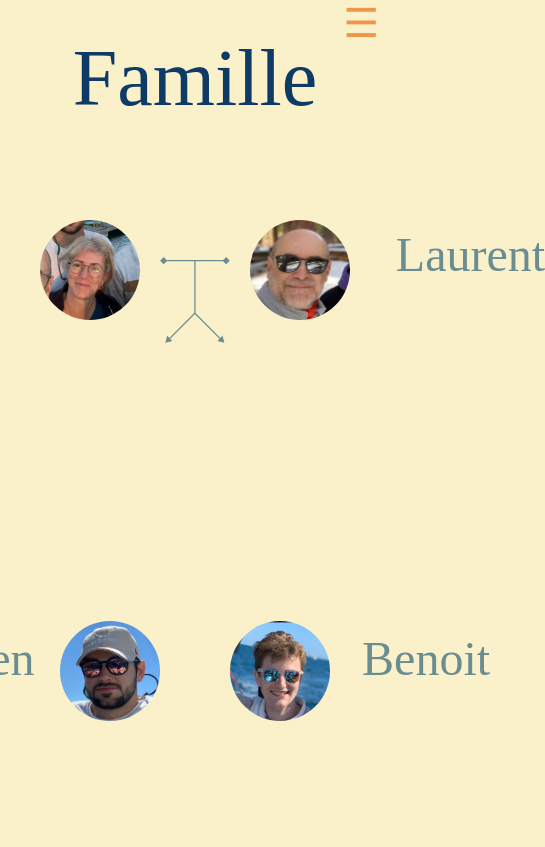
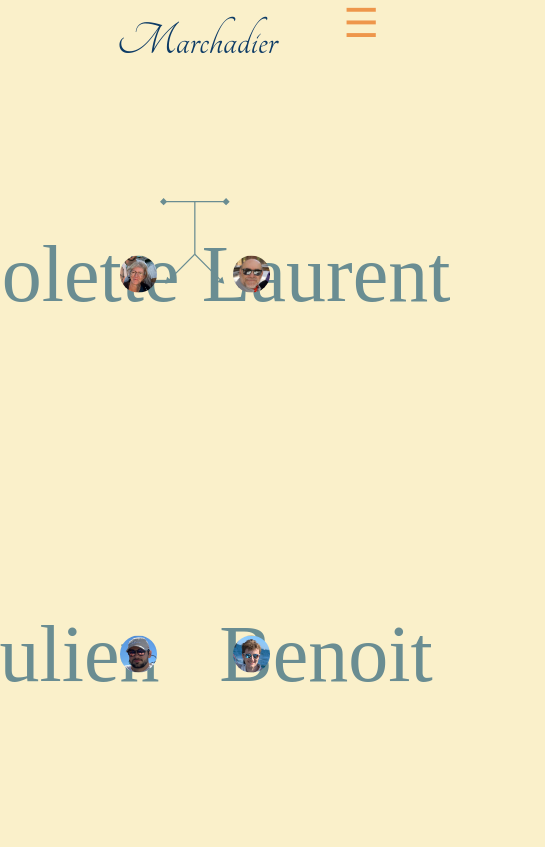
Before and after one commit to bebe0106/bebe0106.github.io, a plain HTML site: page nav/famille.html in a window 390 px wide. Shown: the whole page, 545 px wide, since content can reach past the window. Drawn offline with Linux system fonts and the light colour scheme; a web font is replaced by a local one.

Commit message:
add family description

```diff
--- a/css/famille.css
+++ b/css/famille.css
@@ -8,35 +8,26 @@ html {
     background-color: #FAF0CA;
 }
 
-.container {
+section {
     height: 100vh;
-    top: 10%;
 }
 
-.titre {
-    position: absolute;
-    top: 5%;
-    left: 50%;
-    transform: translate(-50%, -10%);
-    color: #0D3B66;
-    font-size: 500%;
-    font-family: 'Kurale', serif;
-    text-decoration: none;
+.container {
+    min-height: 90vh;
+    text-align: center;
 }
 
 .shemas {
     position: absolute;
-    top: 20%;
-    left: 50%;
-    transform: translate(-50%);
     width: 100%;
-    height: 70vh;
+    height: 90vh;
 }
 
 .lines {
     position: absolute;
     width: 100%;
     top: 15%;
+    transform: translate(-50%);
 }
 
 .colette {
@@ -101,220 +92,185 @@ html {
 
 /* Photo */
 
-.papa_img {
+.colette_img {
     position: absolute;
-    top: calc(30% - 37px);
-    right: calc(100% - 120px);
+    top: 50%;
+    right: 2%;
+    transform: translate(0,-50%);
     border-radius: 50%;
-    width: 100px;
-    height: 100px;
+    width: 23%;
     transition: 0.5s;
     z-index: 1;
 }
 
-.maman_img {
+.julien_img {
     position: absolute;
-    top: calc(30% - 37px);
-    left: calc(100% - 120px);
+    top: 50%;
+    right: 2%;
+    transform: translate(0,-50%);
     border-radius: 50%;
-    width: 100px;
-    height: 100px;
+    width: 23%;
+    transition: 0.5s;
+    z-index: 1;
+}
+
+.laurent_img {
+    position: absolute;
+    top: 50%;
+    left: 2%;
+    transform: translate(0,-50%);
+    border-radius: 50%;
+    width: 23%;
     transition: 0.5s;
     z-index: 1;
 }
 
 .benoit_img {
     position: absolute;
-    top: calc(70% - 50px);
-    right: calc(100% - 100px);
+    top: 50%;
+    left: 2%;
+    transform: translate(0,-50%);
     border-radius: 50%;
-    width: 100px;
-    height: 100px;
+    width: 23%;
     transition: 0.5s;
     z-index: 1;
 }
 
-.julien_img {
+/* Noms */
+
+.nom {
     position: absolute;
-    top: calc(70% - 50px);
-    left: calc(100% - 100px);
-    border-radius: 50%;
-    width: 100px;
-    height: 100px;
-    transition: 0.5s;
-    z-index: 1;
+    color: #6A8D92;
+    font-size: 500%;
+    font-family: 'Kurale', serif;
+    text-decoration: none;
+    transition: ease 0.5s;
+    transform: translate(-50%,-50%);
 }
 
-
-/* Noms */
-
-.nom#noml1 {
-    position: absolute;
-    color: #6A8D92;
-    font-size: 300%;
-    font-family: 'Kurale', serif;
-    text-decoration: none;
-    top: calc(30% - 30px);
-    left: calc(100% - 300px);
-    transition: ease 0.5s;
+.nom#nom_colette {
+    top: 50%;
+    left: 40%;
 }
 
-.nom#noml2 {
-    position: absolute;
-    color: #6A8D92;
-    font-size: 300%;
-    font-family: 'Kurale', serif;
-    text-decoration: none;
-    top: calc(70% - 40px);
-    left: calc(100% - 240px);
-    transition: ease 0.5s;
+.nom#nom_julien {
+    top: 50%;
+    left: 40%;
 }
 
-.nom#nomr1 {
-    position: absolute;
-    color: #6A8D92;
-    font-size: 300%;
-    font-family: 'Kurale', serif;
-    text-decoration: none;
-    top: calc(30% - 30px);
-    right: calc(100% - 315px);
-    transition: ease 0.5s;
+.nom#nom_laurent {
+    top: 50%;
+    right: 40%;
+    transform: translate(50%,-50%);
 }
 
-.nom#nomr2 {
-    position: absolute;
-    color: #6A8D92;
-    font-size: 300%;
-    font-family: 'Kurale', serif;
-    text-decoration: none;
-    top: calc(70% - 40px);
-    right: calc(100% - 260px);
-    transition: ease 0.5s;
+.nom#nom_benoit {
+    top: 50%;
+    right: 40%;
+    transform: translate(50%,-50%);
 }
 
 
 /* Texts */
 
-.text#textl1 {
+.text {
     position: absolute;
     font-family: 'Kurale', serif;
     color: #0D3B66;
     text-align: center;
     opacity: 0;
-    width: calc(100% - 250px);
-    left: 9%;
-    top: calc(50% - 30px);
     transition: 0.5s;
+    top: 50%;
+    width: 60%;
 }
 
-.text#textl2 {
-    position: absolute;
-    font-family: 'Kurale', serif;
-    color: #0D3B66;
-    text-align: center;
-    opacity: 0;
-    width: calc(100% - 250px);
-    left: 9%;
-    top: calc(70% - 30px);
-    transition: 0.5s;
+.text#text_colette {
+    width: 60%;
+    left: 5%;
 }
 
-.text#textr1 {
-    position: absolute;
-    font-family: 'Kurale', serif;
-    color: #0D3B66;
-    text-align: center;
-    opacity: 0;
-    width: calc(100% - 250px);
-    right: 9%;
-    top: calc(50% - 30px);
-    transition: 0.5s;
+.text#text_julien {
+    left: 5%;
+    top: 50%;
 }
 
-.text#textr2 {
-    position: absolute;
-    font-family: 'Kurale', serif;
-    color: #0D3B66;
-    text-align: center;
-    opacity: 0;
-    width: calc(100% - 250px);
-    right: 9%;
-    top: calc(70% - 30px);
-    transition: 0.5s;
+.text#text_laurent {
+    right: 5%;
+    top: 50%;
+}
+
+.text#text_benoit {
+    right: 5%;
+    top: 50%;
 }
 
 
 /* Transition Maman */
 
-.colette:hover div#textl1 {
+.colette:hover div#text_colette {
     opacity: 1;
 }
 
-.colette:hover div#noml1 {
-    top: calc(10% - 30px);
-    left: 30%;
+.colette:hover div#nom_colette {
+    top: 10%;
+    left: 40%;
+    transform: translate(-50%);
     color: #0D3B66;
 }
 
 .colette:hover img {
-    transform: translate(-50px, -50px);
-    width: 150px;
-    height: 150px;
+    width: 28%;
+}
+
+/* Transition juju */
+
+.julien:hover div#text_julien {
+    opacity: 1;
+}
+
+.julien:hover div#nom_julien {
+    top: 10%;
+    left: 40%;
+    transform: translate(-50%);
+    color: #0D3B66;
+}
+
+.julien:hover img {
+    width: 28%;
 }
 
 
 /*Transition papa */
 
-.laurent:hover div#textr1 {
+.laurent:hover div#text_laurent {
     opacity: 1;
 }
 
-.laurent:hover div#nomr1 {
-    top: calc(10% - 30px);
-    right: 30%;
+.laurent:hover div#nom_laurent {
+    top: 10%;
+    right: 40%;
+    transform: translate(50%);
     color: #0D3B66;
 }
 
 .laurent:hover img {
-    transform: translate(+50px, -50px);
-    width: 150px;
-    height: 150px;
+    width: 28%;
 }
 
 
 /* Transition bebe*/
 
-.benoit:hover div#textr2 {
+.benoit:hover div#text_benoit {
     opacity: 1;
 }
 
-.benoit:hover div#nomr2 {
-    top: calc(40% - 40px);
-    right: 30%;
+.benoit:hover div#nom_benoit {
+    top: 10%;
+    right: 40%;
+    transform: translate(50%);
     color: #0D3B66;
 }
 
 .benoit:hover img {
-    transform: translate(+50px, -50px);
-    width: 150px;
-    height: 150px;
+    width: 28%;
 }
-
-
-/* Transition juju */
-
-.julien:hover div#textl2 {
-    opacity: 1;
-}
-
-.julien:hover div#noml2 {
-    top: calc(40% - 30px);
-    left: 30%;
-    color: #0D3B66;
-}
-
-.julien:hover img {
-    transform: translate(-50px, -50px);
-    width: 150px;
-    height: 150px;
-}
--- a/css/nav.css
+++ b/css/nav.css
@@ -20,14 +20,14 @@
 /* The navigation bar */
 
 .topnav {
-    width: 100%
+    width: 100%;
+    min-height: 10vh;
 }
 
 .list ul {
     list-style: none;
     text-align: right;
     justify-content: center;
-
 }
 
 .list ul li {
--- a/css/styles.css
+++ b/css/styles.css
@@ -8,8 +8,12 @@ html {
     background-color: #FAF0CA;
 }
 
+section {
+    height: 100vh;
+}
+
 .container {
-    height: 100%;
+    min-height: 90vh;
     text-align: center;
     z-index: -1;
 }
@@ -28,11 +32,76 @@ html {
 
 .bg {
     position: absolute;
+    max-height: 40%;
     width: 100%;
-    bottom: 0%;
+    bottom: 0;
     left: 0;
     z-index: -1;
-    height: 40%;
+}
+
+.right {
+    position:absolute;
+    right: 0;
+    width: 55vw;
+    height: 100vh;
+    background-color: #19171b;
+}
+
+.left {
+    position:absolute;
+    left: 0;
+    width: 45vw;
+    height: 100vh;
+    background-color: #19171b;
+    color: #FAF0CA;
+    font-family: 'Kurale', serif;
+
+}
+
+.titre_description {
+    position: absolute;
+    top: 20%;
+    left: 50%;
+    transform: translate(-50%,-50%);
+    font-size: 200%;
+}
+
+.description{
+    position: absolute;
+    top: 50%;
+    left: 50%;
+    width: 90%;
+    max-height: 50%;
+    transform: translate(-50%,-50%);
+    overflow: auto;
+}
+
+.description p {
+    font-size: 100%;
+    align-items: center;
+    text-align: justify;
+}
+
+.photo_famille {
+    position: absolute;
+    top: 50%;
+    left: 50%;
+    max-width: 80%;
+    max-height: 80%;
+    transform: translate(-50%,-50%);
+    border-radius: 1%;
+}
+
+@media (max-width: 800px) {
+    .left {
+        width: 100vw;
+        height: 50vh;
+    }
+    .right {
+        width: 100vw;
+        height: 50vh;
+        top: 150vh;
+    }
 }
 
 
--- a/nav/famille.html
+++ b/nav/famille.html
@@ -28,37 +28,37 @@
         </nav>
 
         <div class="container">
-            <p class="titre">
-                Famille
+            <p class="title">
+                <a href="../index.html" class="marchadier">Marchadier</a>
             </p>
             <div class="shemas">
-                <div class="left" id="titres">
+                <div class="left">
                     <div class="colette">
-                        <img src="../img/colette.png" class="maman_img">
-                        <div class="nom" id="noml1">Colette</div>
-                        <div class="text" id="textl1">Vous connaissez le Golf ? Non ? Hier j'ai fait un excelent put !Lorem ipsum dolor sit amet. Est voluptatibus eveniet ut sint odit ex nisi porro ut sapiente quia non eaque omnis. Ad ratione excepturi in voluptatem accusamus in dolorem
+                        <img src="../img/colette.png" class="colette_img">
+                        <div class="nom" id="nom_colette">Colette</div>
+                        <div class="text" id="text_colette">Vous connaissez le Golf ? Non ? Hier j'ai fait un excelent put !Lorem ipsum dolor sit amet. Est voluptatibus eveniet ut sint odit ex nisi porro ut sapiente quia non eaque omnis. Ad ratione excepturi in voluptatem accusamus in dolorem
                             aliquam est labore expedita est porro nisi.</div>
                     </div>
                     <div class="julien" id="Julien">
                         <img src="../img/julien.png" class="julien_img">
-                        <div class="nom" id="noml2">Julien</div>
-                        <div class="text" id="textl2">Lorem ipsum dolor sit amet. Est voluptatibus eveniet ut sint odit ex nisi porro ut sapiente quia non eaque omnis. Ad ratione excepturi in voluptatem accusamus in dolorem aliquam est labore expedita est porro nisi.</div>
+                        <div class="nom" id="nom_julien">Julien</div>
+                        <div class="text" id="text_julien">Lorem ipsum dolor sit amet. Est voluptatibus eveniet ut sint odit ex nisi porro ut sapiente quia non eaque omnis. Ad ratione excepturi in voluptatem accusamus in dolorem aliquam est labore expedita est porro nisi.</div>
                     </div>
                 </div>
                 <div class="right">
                     <div class="laurent">
-                        <img src="../img/papa.png" class="papa_img">
-                        <div class="nom" id="nomr1">Laurent</div>
-                        <div class="text" id="textr1">Lorem ipsum dolor sit amet. Est voluptatibus eveniet ut sint odit ex nisi porro ut sapiente quia non eaque omnis. Ad ratione excepturi in voluptatem accusamus in dolorem aliquam est labore expedita est porro nisi.</div>
+                        <img src="../img/laurent.png" class="laurent_img">
+                        <div class="nom" id="nom_laurent">Laurent</div>
+                        <div class="text" id="text_laurent">Lorem ipsum dolor sit amet. Est voluptatibus eveniet ut sint odit ex nisi porro ut sapiente quia non eaque omnis. Ad ratione excepturi in voluptatem accusamus in dolorem aliquam est labore expedita est porro nisi.</div>
                     </div>
                     <div class="benoit" id="Benoit">
                         <img src="../img/benoit.png" class="benoit_img">
-                        <div class="nom" id="nomr2">Benoit</div>
-                        <div class="text" id="textr2">Lorem ipsum dolor sit amet. Est voluptatibus eveniet ut sint odit ex nisi porro ut sapiente quia non eaque omnis. Ad ratione excepturi in voluptatem accusamus in dolorem aliquam est labore expedita est porro nisi.</div>
+                        <div class="nom" id="nom_benoit">Benoit</div>
+                        <div class="text" id="text_benoit">Lorem ipsum dolor sit amet. Est voluptatibus eveniet ut sint odit ex nisi porro ut sapiente quia non eaque omnis. Ad ratione excepturi in voluptatem accusamus in dolorem aliquam est labore expedita est porro nisi.</div>
                     </div>
                 </div>
                 <div class="center ">
-                    <img src="../img/lines.svg " alt="lines " class="lines ">
+                    <img src="../img/lines.svg " class="lines ">
                 </div>
             </div>
         </div>
```
Also changed, not shown: index.html (+24 -1 lines), img/bg.png, img/famille.jpeg (added), img/laurent.png (renamed from img/papa.png), 3 other files.
